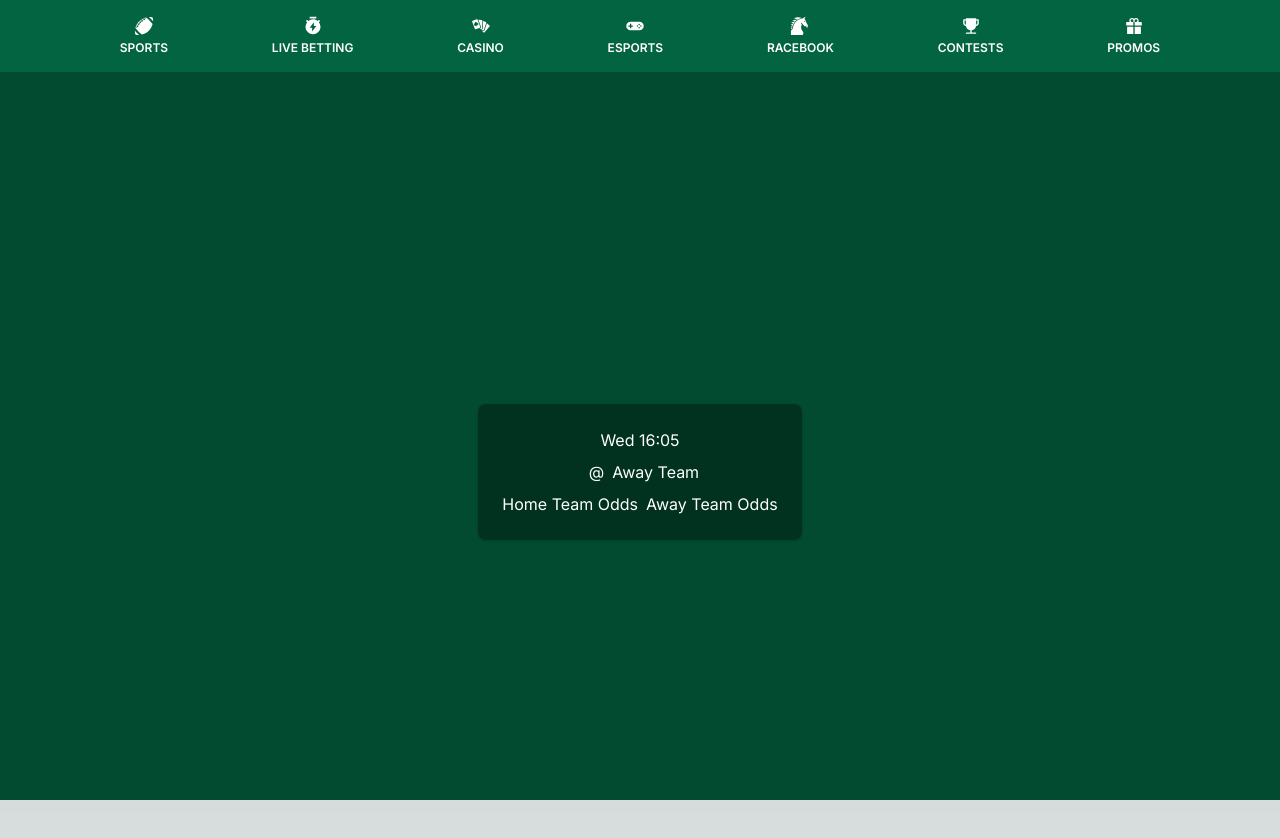
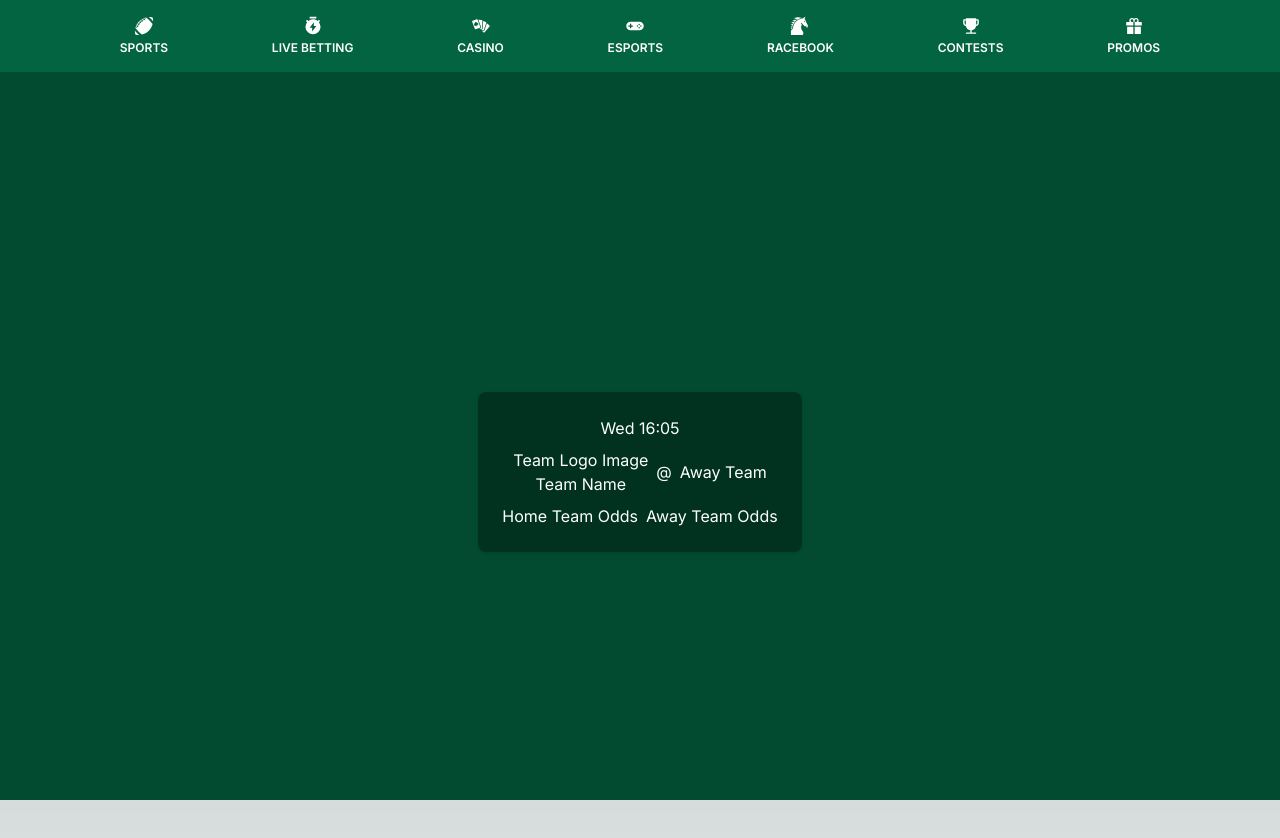
Before and after one commit to briannguy3n/freegroceries, a Next.js app: page / in a window 1280 px wide. Shown: the top 838 px of the page. Built offline with nearby package versions, Linux system fonts and the light colour scheme; no server answers.

Commit message:
Update FeaturedMatchesCardTeam.tsx
Update FeaturedMatchesCardTeam.tsx

```diff
--- a/app/components/FeaturedMatchesScroller/FeaturedMatchesCardTeam.tsx
+++ b/app/components/FeaturedMatchesScroller/FeaturedMatchesCardTeam.tsx
@@ -1,7 +1,25 @@
-import React from 'react'
+"use client"
+
+import React, { useState, useEffect } from "react"
 
 const FeaturedMatchesCardTeam = () => {
-    return ( <div></div> );
+  const [data, setData] = useState([])
+
+  useEffect(() => {
+    // Fetch data from the API here
+    fetch("https://jsonplaceholder.typicode.com/posts")
+      .then((response) => response.json())
+      .then((data) => setData(data))
+      .catch((error) => console.error("Error fetching data:", error))
+  }, [])
+
+  return (
+    <div className="flex flex-col items-center justify-center text-white">
+      <p>Team Logo Image</p>
+      <p>Team Name</p>
+
+    </div>
+  )
 }
 
-export default FeaturedMatchesCardTeam;
+export default FeaturedMatchesCardTeam
```
